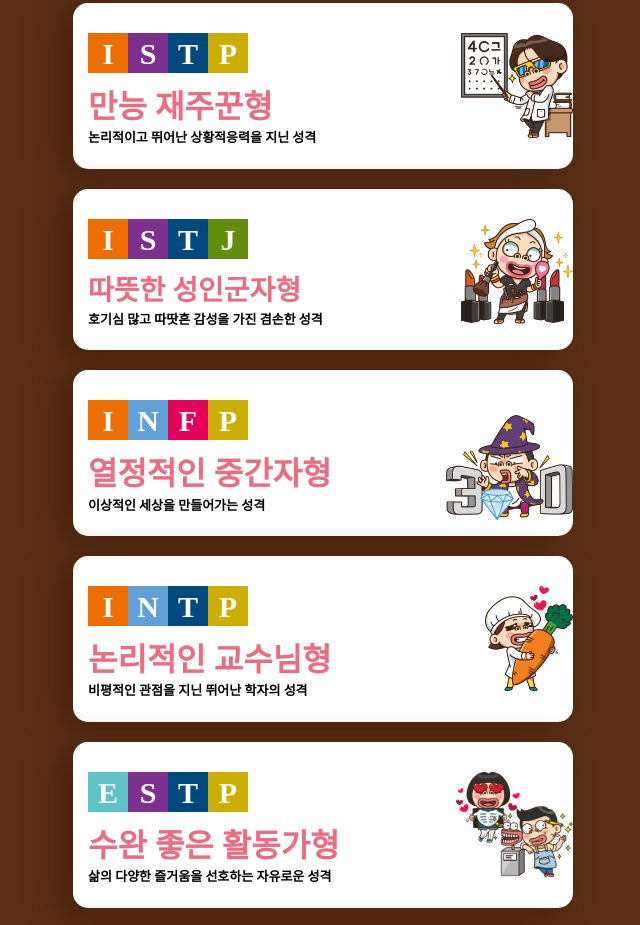
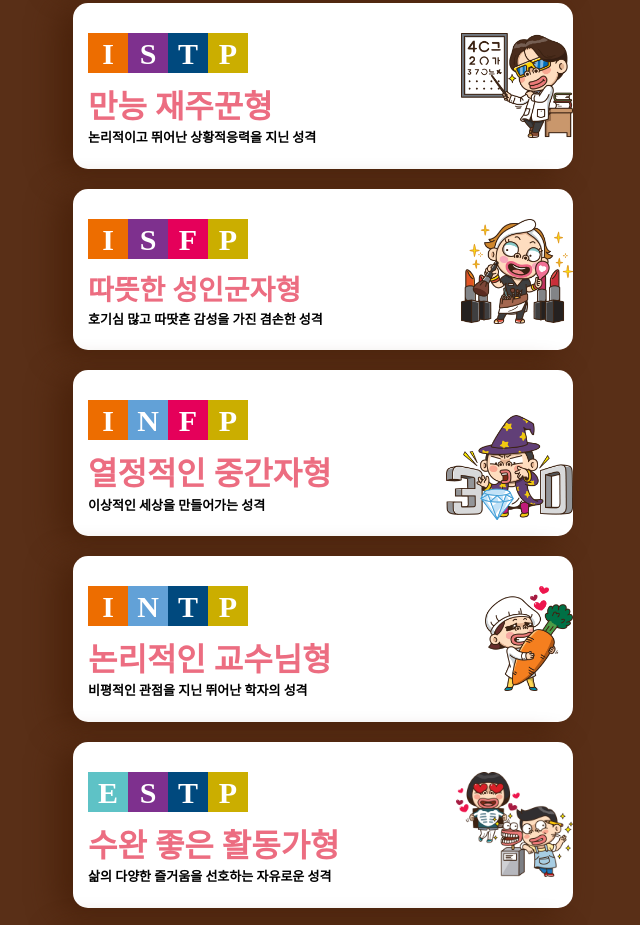
Before and after one commit to hh880617/project03, a plain HTML site: page sub/detail_all.html in a window 1280 px wide. Shown: the part 807-1732 px from the top of the page, without its empty margins (317-957 px from the left). Drawn offline with nearby package versions, Linux system fonts and the light colour scheme; a web font is replaced by a local one.

Commit message:
Update detail_all.html

```diff
--- a/sub/detail_all.html
+++ b/sub/detail_all.html
@@ -101,8 +101,8 @@
 		<ul class="sub_type">
 			<li class="i"></li>
 			<li class="s"></li>
-			<li class="t"></li>
-			<li class="j"></li>
+			<li class="f"></li>
+			<li class="p"></li>
 		</ul>
 		<div class="img_box">
 			<img src="../img/img_beauty.png" alt="" />
```
